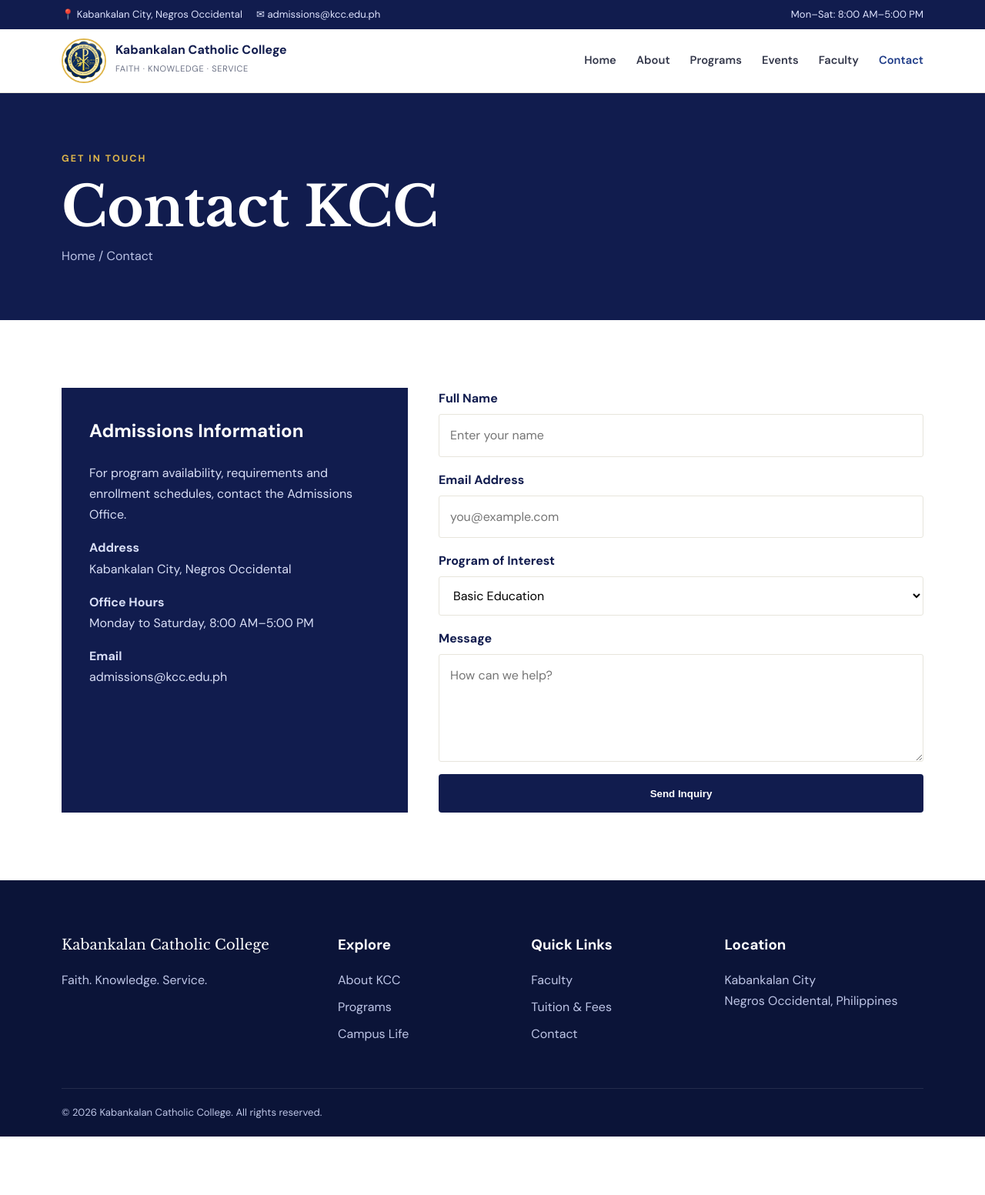
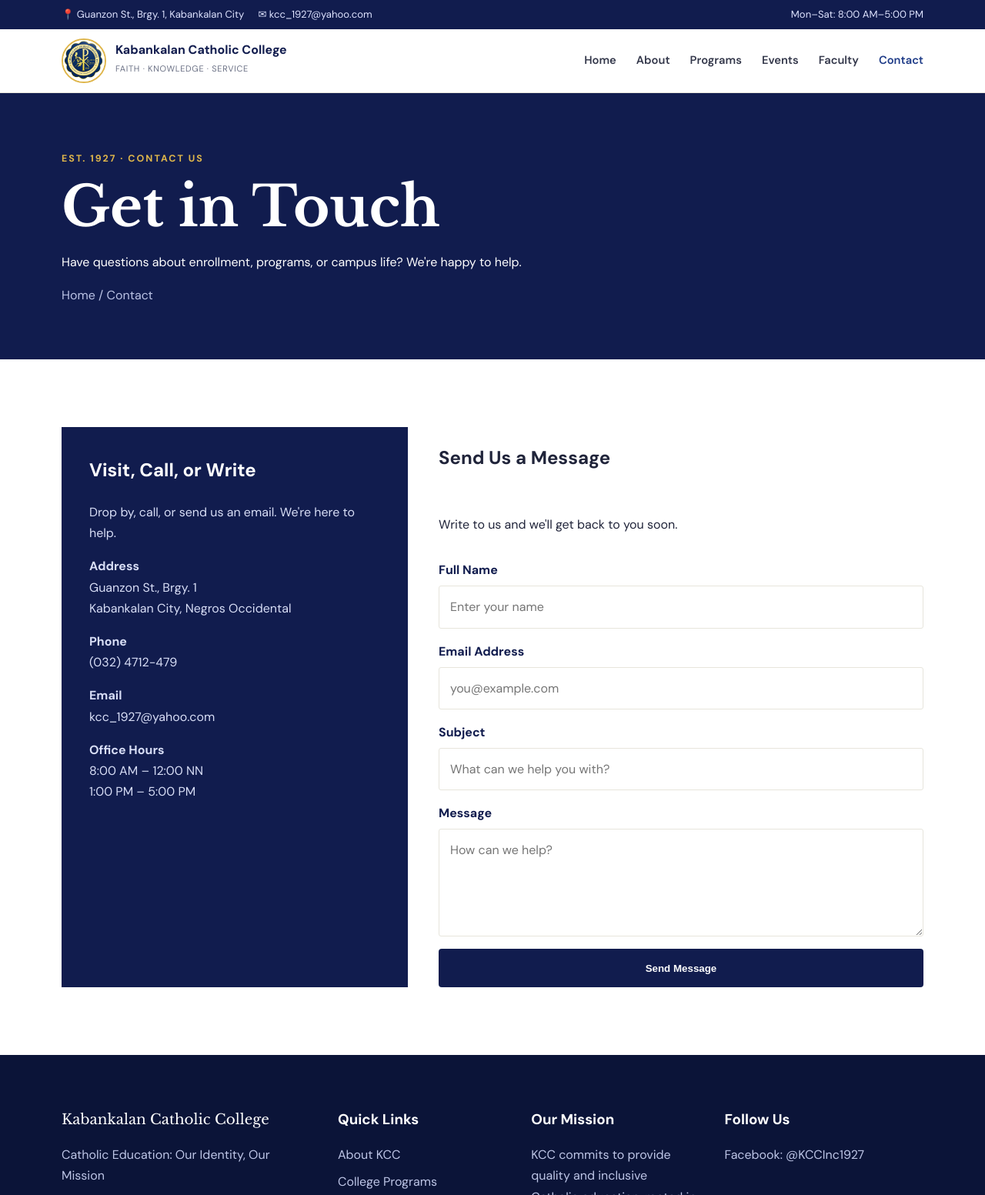
Before and after one commit to giandistajo21-bit/Distajo-project-2, a plain HTML site: page contact.html in a window 1280 px wide. Shown: the top 1553 px of the page at 77% size. Before the commit the page ends 1477 px from the top, so only its background shows below. Drawn offline with nearby package versions, Linux system fonts and the light colour scheme.

Commit message:
adding the contact

```diff
--- a/contact.html
+++ b/contact.html
@@ -2,11 +2,11 @@
 <html lang="en">
 <head><meta charset="utf-8"><meta name="viewport" content="width=device-width,initial-scale=1"><title>Contact | Kabankalan Catholic College</title><link rel="stylesheet" href="assets/css/style.css"></head>
 <body>
-<div class="topbar"><div class="container topbar-inner"><div><span>📍 Kabankalan City, Negros Occidental</span><span>✉ admissions@kcc.edu.ph</span></div><div>Mon–Sat: 8:00 AM–5:00 PM</div></div></div>
+<div class="topbar"><div class="container topbar-inner"><div><span>📍 Guanzon St., Brgy. 1, Kabankalan City</span><span>✉ kcc_1927@yahoo.com</span></div><div>Mon–Sat: 8:00 AM–5:00 PM</div></div></div>
 <header class="site-header"><nav class="container nav"><a class="brand" href="index.html"><span class="brand-mark"><img src="assets/images/kcc-logo.png" alt="Kabankalan Catholic College seal"></span><span><strong>Kabankalan Catholic College</strong><small>FAITH · KNOWLEDGE · SERVICE</small></span></a><button class="menu-toggle" type="button" aria-expanded="false">☰</button><div class="nav-links"><a href="index.html">Home</a><a href="about.html">About</a><a href="courses.html">Programs</a><a href="events.html">Events</a><a href="trainers.html">Faculty</a><a class="active" href="contact.html">Contact</a></div></nav></header>
-<main><section class="page-hero"><div class="container page-title"><span class="eyebrow">Get in touch</span><h1>Contact KCC</h1><div class="breadcrumbs">Home / Contact</div></div></section>
-<section class="section"><div class="container contact-grid"><aside class="contact-details"><h2>Admissions Information</h2><p>For program availability, requirements and enrollment schedules, contact the Admissions Office.</p><p><strong>Address</strong><br>Kabankalan City, Negros Occidental</p><p><strong>Office Hours</strong><br>Monday to Saturday, 8:00 AM–5:00 PM</p><p><strong>Email</strong><br>admissions@kcc.edu.ph</p></aside>
-<form class="contact-form" action="#" method="post"><div class="field"><label for="name">Full Name</label><input id="name" name="name" type="text" placeholder="Enter your name" required></div><div class="field"><label for="email">Email Address</label><input id="email" name="email" type="email" placeholder="you@example.com" required></div><div class="field"><label for="interest">Program of Interest</label><select id="interest" name="interest"><option>Basic Education</option><option>Senior High School</option><option>Business Administration</option><option>Teacher Education</option><option>Information Technology</option><option>Accountancy</option></select></div><div class="field"><label for="message">Message</label><textarea id="message" name="message" placeholder="How can we help?" required></textarea></div><button class="button form-button" type="submit">Send Inquiry</button></form>
+<main><section class="page-hero"><div class="container page-title"><span class="eyebrow">Est. 1927 · Contact Us</span><h1>Get in Touch</h1><p>Have questions about enrollment, programs, or campus life? We're happy to help.</p><div class="breadcrumbs">Home / Contact</div></div></section>
+<section class="section"><div class="container contact-grid"><aside class="contact-details"><h2>Visit, Call, or Write</h2><p>Drop by, call, or send us an email. We're here to help.</p><p><strong>Address</strong><br>Guanzon St., Brgy. 1<br>Kabankalan City, Negros Occidental</p><p><strong>Phone</strong><br>(032) 4712-479</p><p><strong>Email</strong><br>kcc_1927@yahoo.com</p><p><strong>Office Hours</strong><br>8:00 AM – 12:00 NN<br>1:00 PM – 5:00 PM</p></aside>
+<form class="contact-form" action="#" method="post"><h2>Send Us a Message</h2><p>Write to us and we'll get back to you soon.</p><div class="field"><label for="name">Full Name</label><input id="name" name="name" type="text" placeholder="Enter your name" required></div><div class="field"><label for="email">Email Address</label><input id="email" name="email" type="email" placeholder="you@example.com" required></div><div class="field"><label for="subject">Subject</label><input id="subject" name="subject" type="text" placeholder="What can we help you with?" required></div><div class="field"><label for="message">Message</label><textarea id="message" name="message" placeholder="How can we help?" required></textarea></div><button class="button form-button" type="submit">Send Message</button></form>
 </div></section></main>
-<footer class="footer"><div class="container footer-grid"><div><div class="footer-brand">Kabankalan Catholic College</div><p>Faith. Knowledge. Service.</p></div><div><h3>Explore</h3><ul><li><a href="about.html">About KCC</a></li><li><a href="courses.html">Programs</a></li><li><a href="events.html">Campus Life</a></li></ul></div><div><h3>Quick Links</h3><ul><li><a href="trainers.html">Faculty</a></li><li><a href="pricing.html">Tuition & Fees</a></li><li><a href="contact.html">Contact</a></li></ul></div><div><h3>Location</h3><p>Kabankalan City<br>Negros Occidental, Philippines</p></div></div><div class="container footer-bottom">© 2026 Kabankalan Catholic College. All rights reserved.</div></footer>
+<footer class="footer"><div class="container footer-grid"><div><div class="footer-brand">Kabankalan Catholic College</div><p>Catholic Education: Our Identity, Our Mission</p><p>A Catholic school in Kabankalan City forming students who are grounded in faith, strong in academics, and ready to serve.</p><p>Guanzon St., Brgy. 1, Kabankalan City, Negros Occidental<br>(032) 4712-479<br>kcc_1927@yahoo.com<br>8:00 AM – 12:00 NN and 1:00 – 5:00 PM</p></div><div><h3>Quick Links</h3><ul><li><a href="about.html">About KCC</a></li><li><a href="courses.html">College Programs</a></li><li><a href="senior-high.html">Senior High School</a></li><li><a href="basic-education.html">Basic Education</a></li><li><a href="events.html">News &amp; Events</a></li><li><a href="pricing.html">Admissions &amp; Tuition</a></li><li><a href="contact.html">Contact</a></li></ul></div><div><h3>Our Mission</h3><p>KCC commits to provide quality and inclusive Catholic education, rooted in the Gospel and driven by innovative research and meaningful community engagements, empowering its members to become effective agents of societal transformation.</p></div><div><h3>Follow Us</h3><p><a href="https://www.facebook.com/KCCInc1927" target="_blank" rel="noopener">Facebook: @KCCInc1927</a></p></div></div><div class="container footer-bottom">© 2026 Kabankalan Catholic College. All rights reserved.</div></footer>
 <script src="assets/js/main.js"></script></body></html>
```
